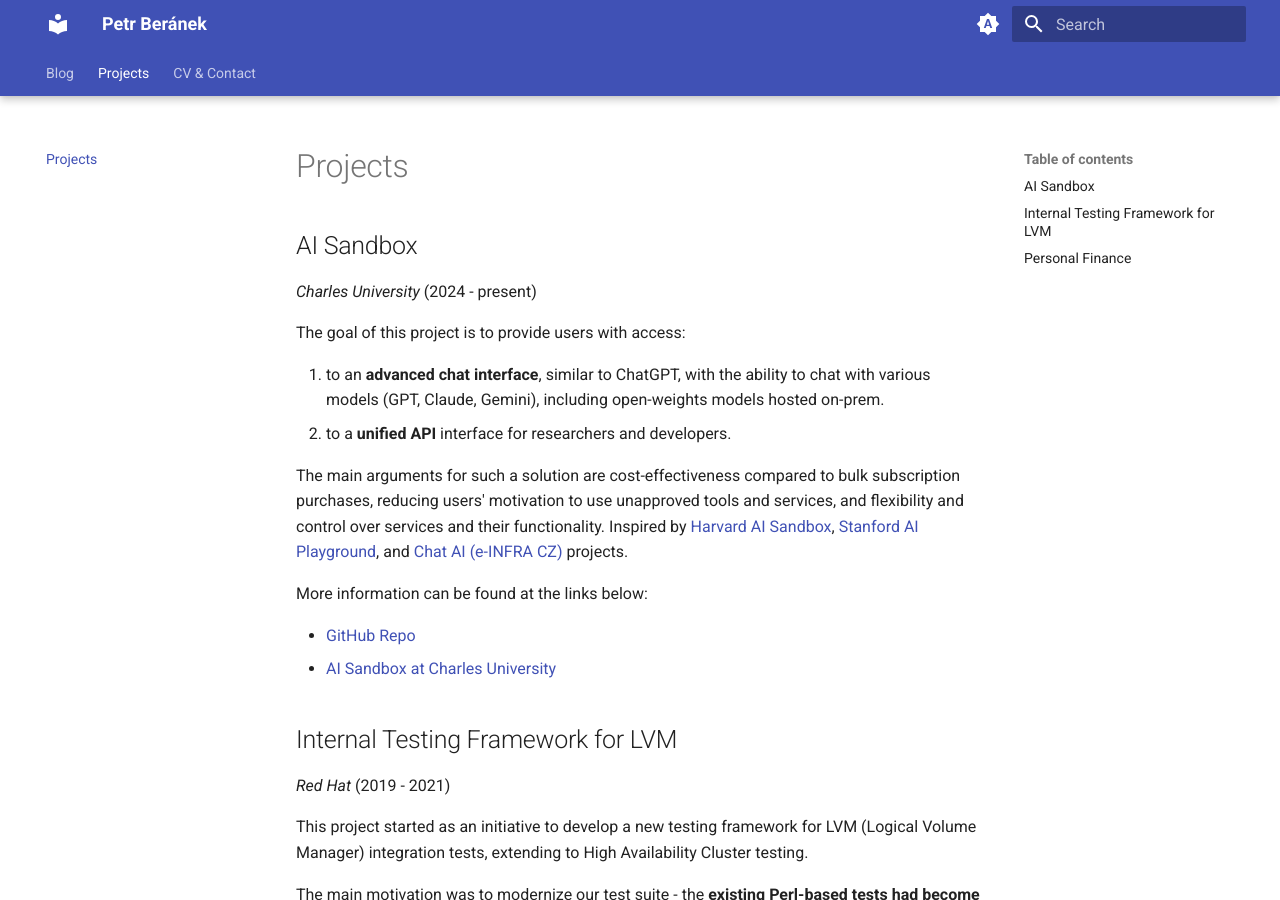
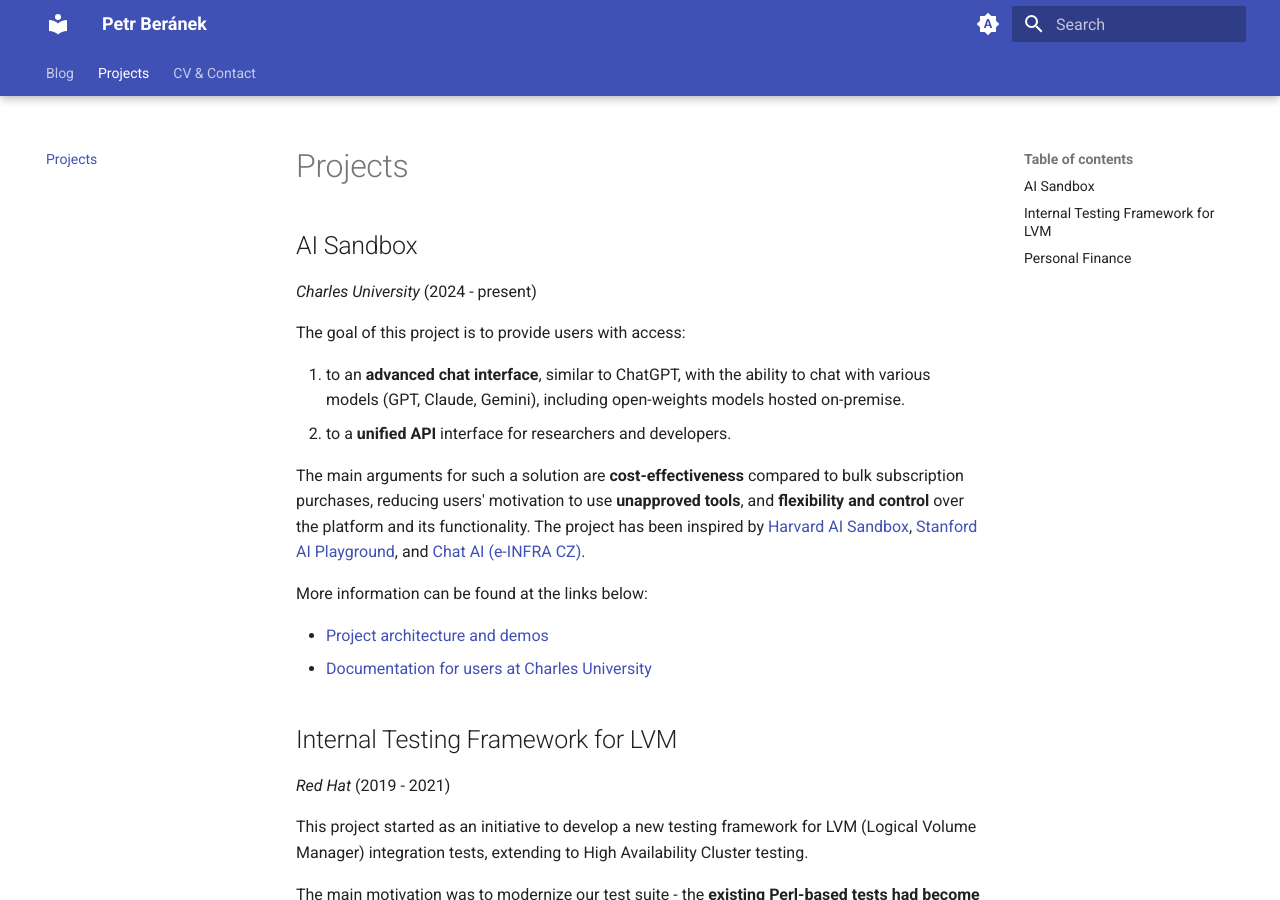
Before and after one commit to peberanek/peberanek.github.io, an MkDocs documentation site: the page built from docs/projects.md, in a window 1280 px wide and 900 px high. Built offline with MkDocs 1.6.1 and Material for MkDocs 9.7.7, drawn with Linux system fonts in a browser that asks for light colours.

Commit message:
projects: refine

```diff
--- a/docs/projects.md
+++ b/docs/projects.md
@@ -6,15 +6,15 @@
 
 The goal of this project is to provide users with access:
 
-1. to an **advanced chat interface**, similar to ChatGPT, with the ability to chat with various models (GPT, Claude, Gemini), including open-weights models hosted on-prem.
+1. to an **advanced chat interface**, similar to ChatGPT, with the ability to chat with various models (GPT, Claude, Gemini), including open-weights models hosted on-premise.
 2. to a **unified API** interface for researchers and developers.
 
-The main arguments for such a solution are cost-effectiveness compared to bulk subscription purchases, reducing users' motivation to use unapproved tools and services, and flexibility and control over services and their functionality. Inspired by [Harvard AI Sandbox](https://www.huit.harvard.edu/ai-sandbox), [Stanford AI Playground](https://uit.stanford.edu/aiplayground), and [Chat AI (e-INFRA CZ)](https://docs.cerit.io/en/docs/ai-as-a-service/chat-ai) projects.
+The main arguments for such a solution are **cost-effectiveness** compared to bulk subscription purchases, reducing users' motivation to use **unapproved tools**, and **flexibility and control** over the platform and its functionality. The project has been inspired by [Harvard AI Sandbox](https://www.huit.harvard.edu/ai-sandbox), [Stanford AI Playground](https://uit.stanford.edu/aiplayground), and [Chat AI (e-INFRA CZ)](https://docs.cerit.io/en/docs/ai-as-a-service/chat-ai).
 
 More information can be found at the links below:
 
-* [GitHub Repo](https://github.com/peberanek/ai-sandbox)
-* [AI Sandbox at Charles University](https://ai.cuni.cz/AI-75.html)
+* [Project architecture and demos](https://github.com/peberanek/ai-sandbox)
+* [Documentation for users at Charles University](https://ai.cuni.cz/AI-75.html)
 
 ## Internal Testing Framework for LVM
 
```
